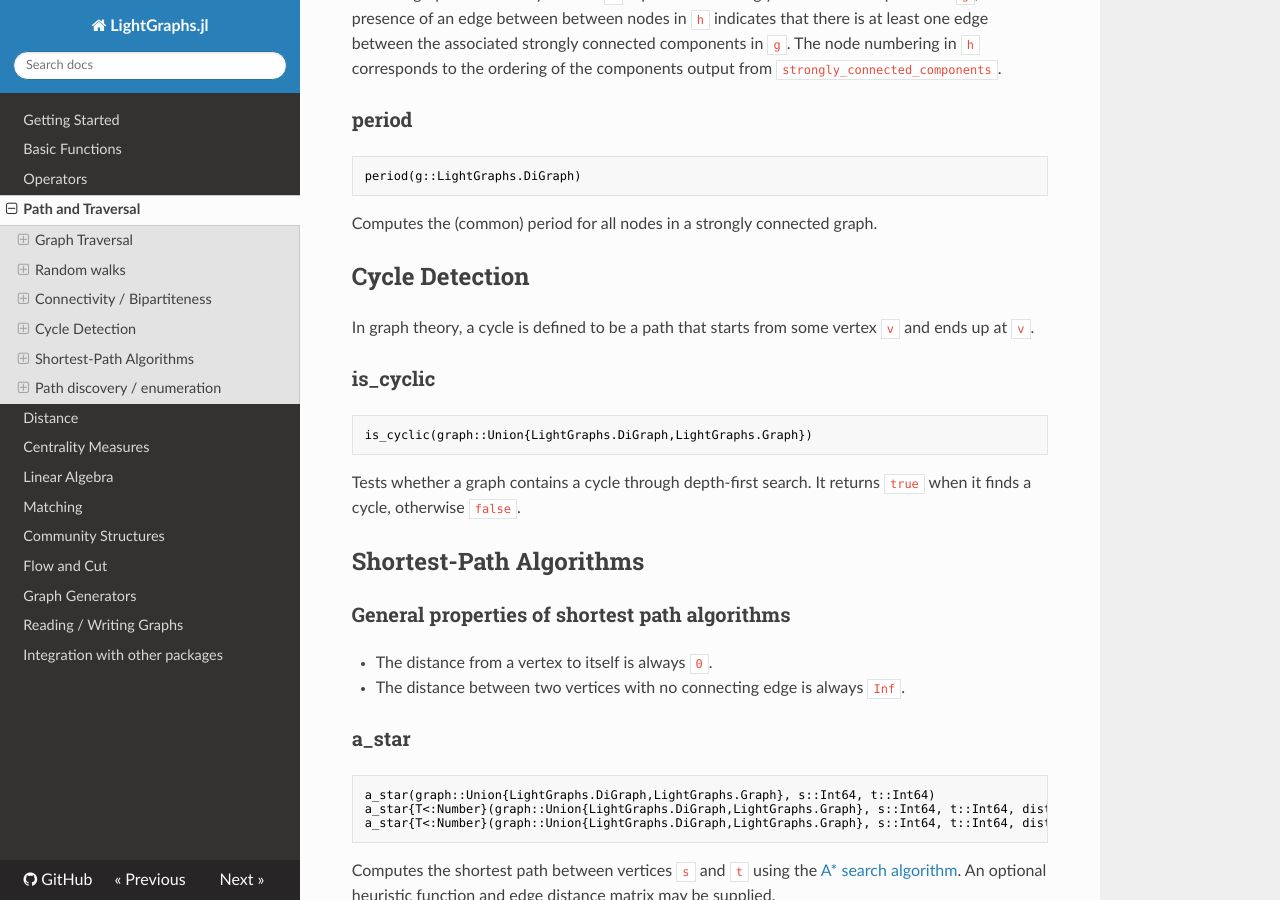
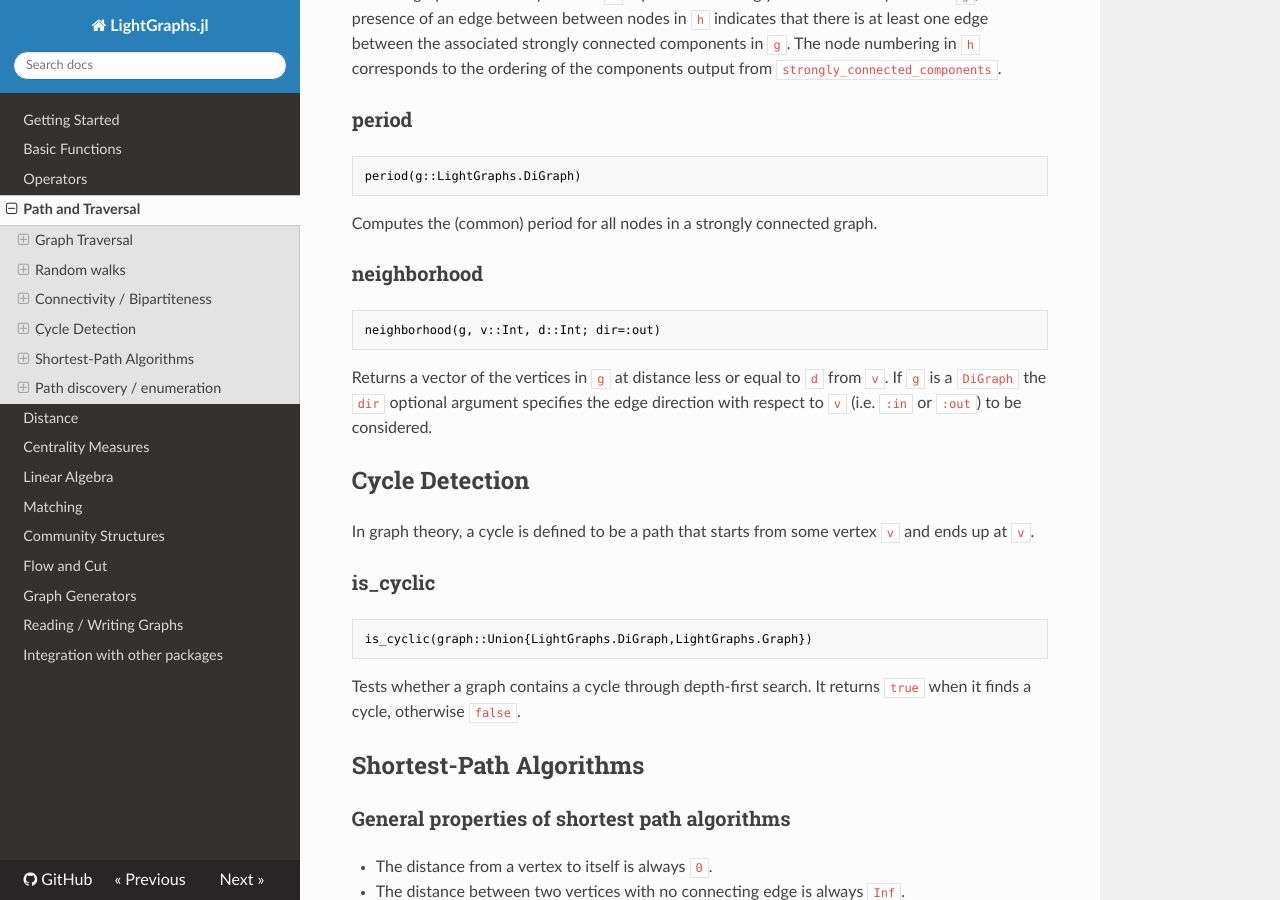
Before and after one commit to sbromberger/LightGraphs.jl, an MkDocs documentation site: the page built from doc/pathing.md, in a window 1280 px wide and 900 px high, scrolled down 3695 px. Built offline with MkDocs 1.6.1, drawn with Linux system fonts in a browser that asks for light colours; nearby versions of some CDN libraries; formulas are drawn with MathJax 3; old or Windows-style settings are respelled for this version of MkDocs.

Commit message:
add neighborhood

````diff
--- a/doc/pathing.md
+++ b/doc/pathing.md
@@ -131,6 +131,13 @@ period(g::LightGraphs.DiGraph)
 ```
 Computes the (common) period for all nodes in a strongly connected graph.
 
+### neighborhood
+```julia
+neighborhood(g, v::Int, d::Int; dir=:out)
+```
+
+Returns a vector of the vertices in `g` at distance less or equal to `d` from `v`. If `g` is a `DiGraph` the `dir` optional argument specifies the edge direction with respect to `v` (i.e. `:in` or `:out`) to be considered.
+
 ## Cycle Detection
 In graph theory, a cycle is defined to be a path that starts from some vertex
 `v` and ends up at `v`.
````
Also changed, not shown: 4 other files.
